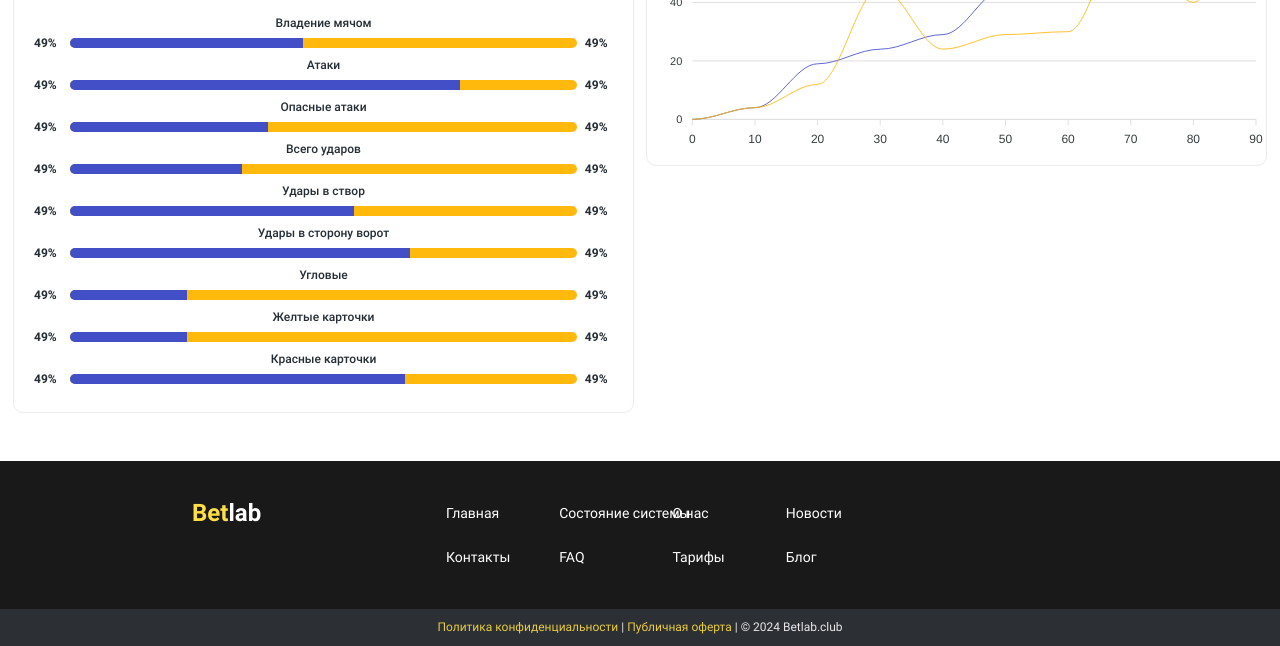
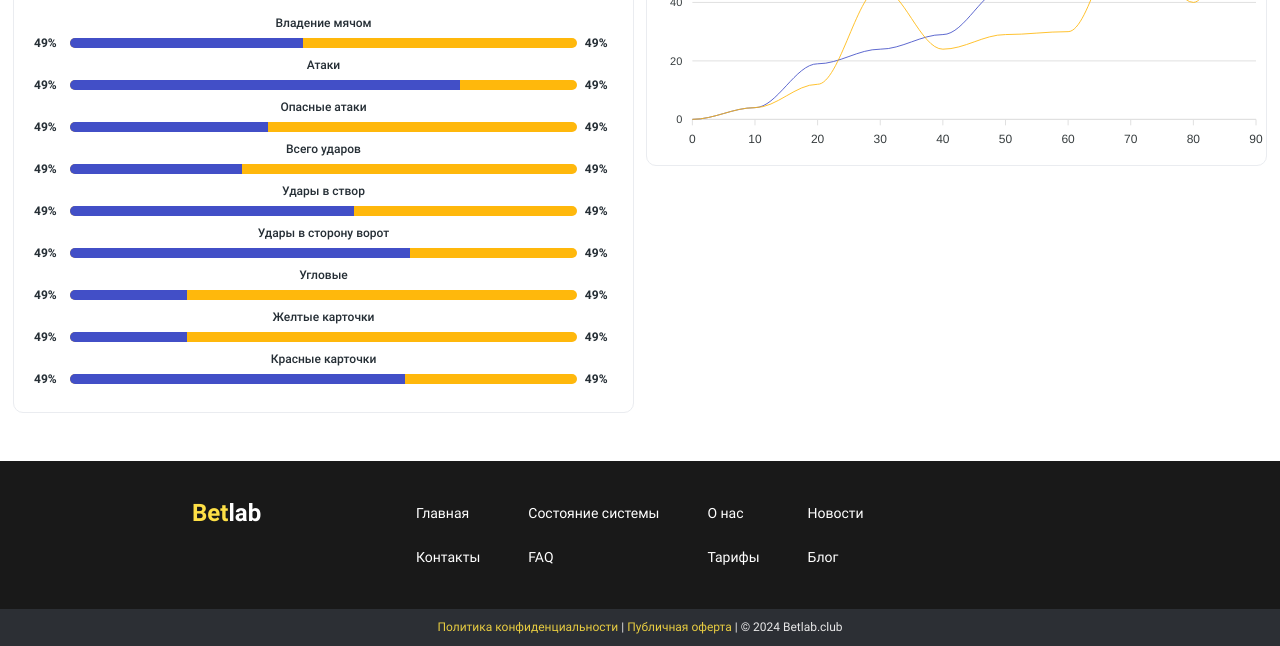
Before and after one commit to andriiKulykGit/betlab, a plain HTML site: page index.html in a window 1280 px wide. Shown: the part 907-1553 px from the top of the page. Drawn offline with nearby package versions, Linux system fonts and the light colour scheme.

Commit message:
Remade footer nav

```diff
--- a/index.html
+++ b/index.html
@@ -1736,22 +1736,23 @@
                     <div class="bettxt"><a href="/"><span>Bet</span>lab</a></div>
                 </div>
                 <div class="second_col">
-                    <div class="nav_wrapper">
-                        <div class="first_nav_row">
-                            <div class="home"><a class="nav_item active" href="/">Главная</a>
-                            </div>
-                            <div class="home"><a href="https://betlab.statuspage.io/" target="_blank">Состояние
-                                    системы</a>
-                            </div>
-                            <div class="about"><a href="/about">О нас</a></div>
-                            <div class="news-page"><a href="/news">Новости</a></div>
-                        </div>
-                        <div class="second_nav_row">
-                            <div class="contacs"><a href="/contact">Контакты</a></div>
-                            <div class="faq_f"><a href="/faq">FAQ</a></div>
-                            <div class="tariffs"><a href="/plans">Тарифы</a></div>
-                            <div class="articles"><a href="/blog">Блог</a></div>
-                        </div>
+                    <div class="footer__nav">
+                        <ul class="footer__list">
+                            <li class="footer__nav-item"><a href="#" class="footer__nav-link">Главная</a></li>
+                            <li class="footer__nav-item"><a href="#" class="footer__nav-link">Контакты</a></li>
+                        </ul>
+                        <ul class="footer__list">
+                            <li class="footer__nav-item"><a href="#" class="footer__nav-link">Состояние системы</a></li>
+                            <li class="footer__nav-item"><a href="#" class="footer__nav-link">FAQ</a></li>
+                        </ul>
+                        <ul class="footer__list">
+                            <li class="footer__nav-item"><a href="#" class="footer__nav-link">О нас</a></li>
+                            <li class="footer__nav-item"><a href="#" class="footer__nav-link">Тарифы</a></li>
+                        </ul>
+                        <ul class="footer__list">
+                            <li class="footer__nav-item"><a href="#" class="footer__nav-link">Новости</a></li>
+                            <li class="footer__nav-item"><a href="#" class="footer__nav-link">Блог</a></li>
+                        </ul>
                     </div>
                 </div>
             </div>
--- a/styles/main.css
+++ b/styles/main.css
@@ -13,7 +13,7 @@
 	margin: 0;
 	padding: 0;
 	box-sizing: border-box;
-	font-family: "Roboto",  sans-serif;
+	font-family: "Roboto", sans-serif;
 }
 
 a {
@@ -103,7 +103,34 @@ button {
 }
 
 .minutes-dot {
-  animation: ballanimation;
-  animation-duration: 0.7s;
-  animation-iteration-count: infinite;
+	animation: ballanimation;
+	animation-duration: 0.7s;
+	animation-iteration-count: infinite;
 }
+
+.footer__nav {
+	display: flex;
+	flex-wrap: wrap;
+	justify-content: stretch;
+	gap: 20px 48px;
+}
+
+.footer__list {
+	display: flex;
+	flex-direction: column;
+	gap: 20px 0;
+}
+
+
+.footer__list-link {
+	font-style: normal;
+	font-size: 14px;
+	line-height: 115%;
+	color: #fff;
+}
+
+@media only screen and (max-width: 576px) {
+	.footer__nav {
+		flex-direction: column;
+	}
+}
```
